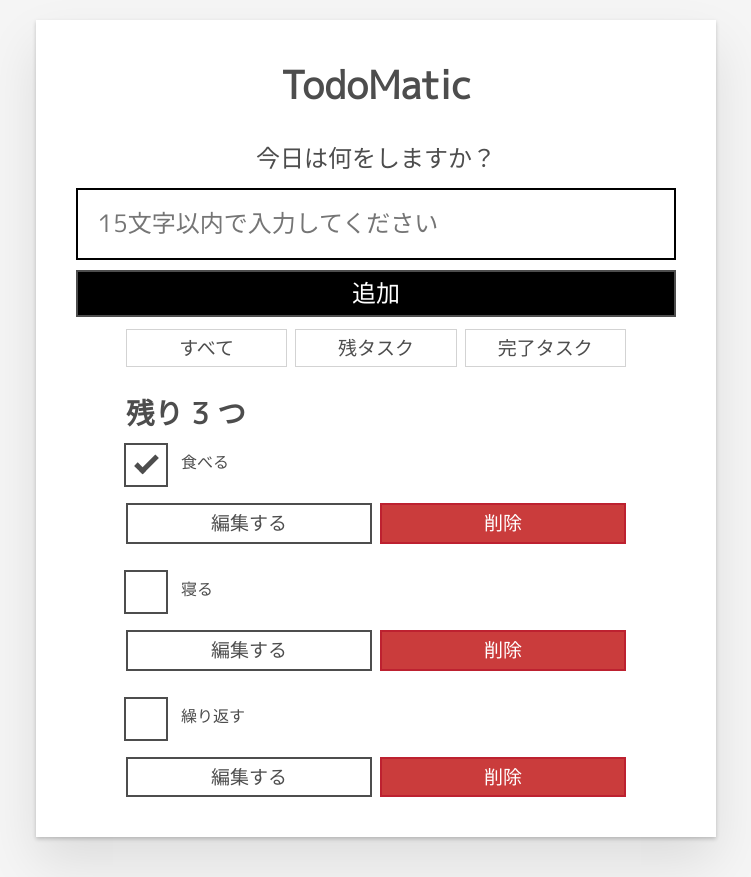
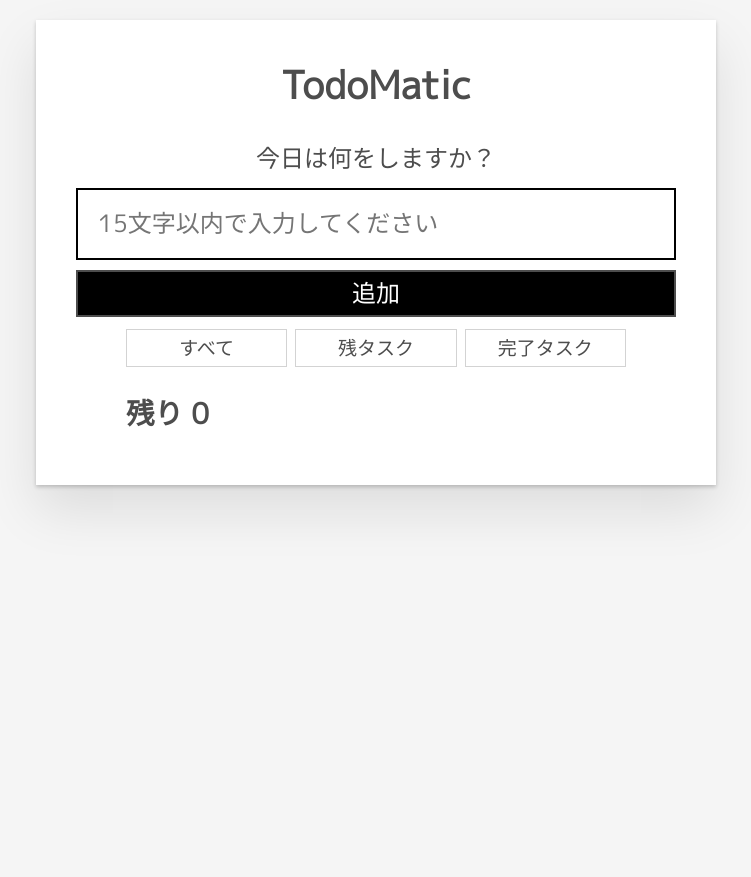
Before and after one commit to nihonium/__todoApp250416, a React (Vite) app in the folder moz-todo-react/: page / in a window 1280 px wide. Shown: the whole page, without its empty margins (264-1015 px from the left). After the commit the page ends 800 px from the top, so only its background shows below. Built offline with nearby package versions, Linux system fonts and the light colour scheme.

Commit message:
localStorage追加

```diff
--- a/moz-todo-react/src/main.jsx
+++ b/moz-todo-react/src/main.jsx
@@ -3,11 +3,17 @@ import { createRoot } from 'react-dom/client'
 import './index.css'
 import App from './App.jsx'
 
-const DATA = [
-  { id: "todo-0", name: "食べる", completed: true },
-  { id: "todo-1", name: "寝る", completed: false },
-  { id: "todo-2", name: "繰り返す", completed: false },
-];
+const DATA = [];
+
+if (localStorage.getItem('tasks') === null) {
+  localStorage.setItem('tasks', JSON.stringify(DATA));
+} else {
+  const tasks = JSON.parse(localStorage.getItem('tasks'));
+  for (let i = 0; i < tasks.length; i++) {
+    DATA.push(tasks[i]);
+  }
+  localStorage.setItem('tasks', JSON.stringify(DATA));
+}
 
 createRoot(document.getElementById('root')).render(
   <StrictMode>
```
